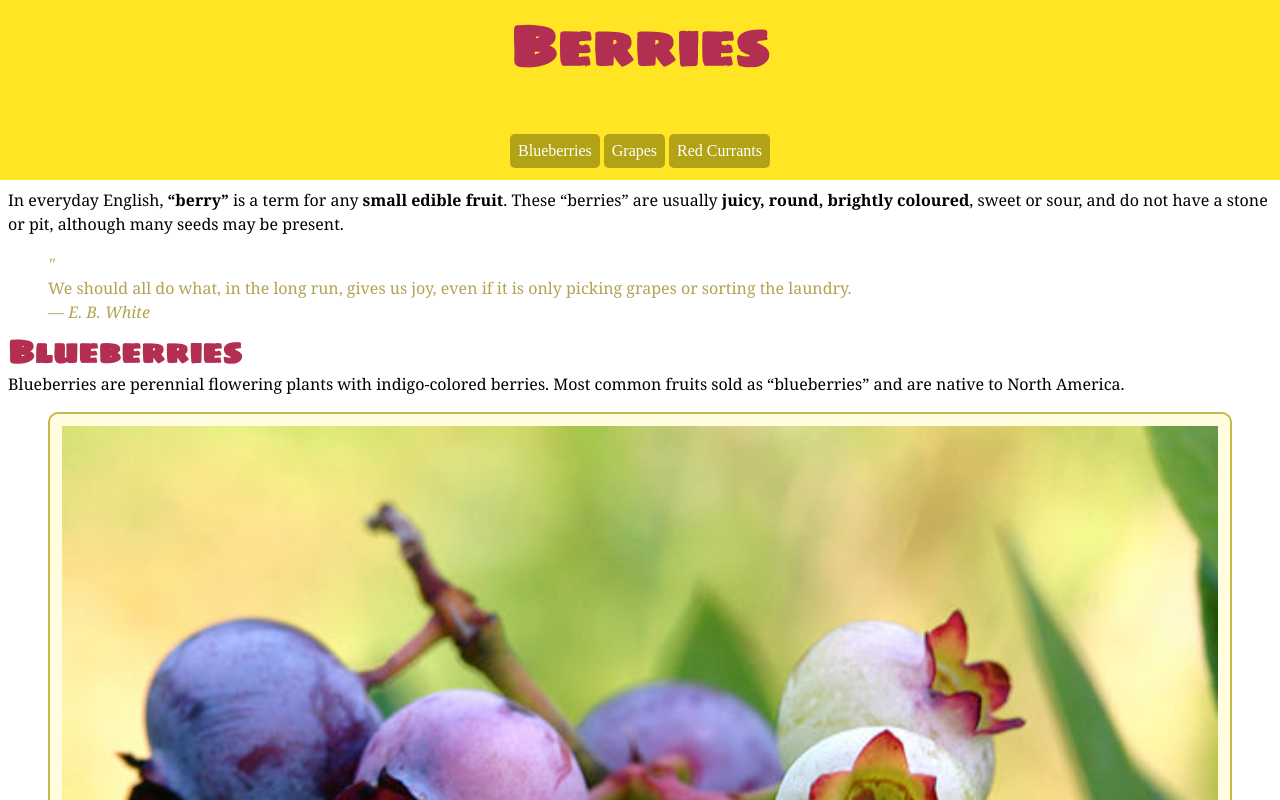
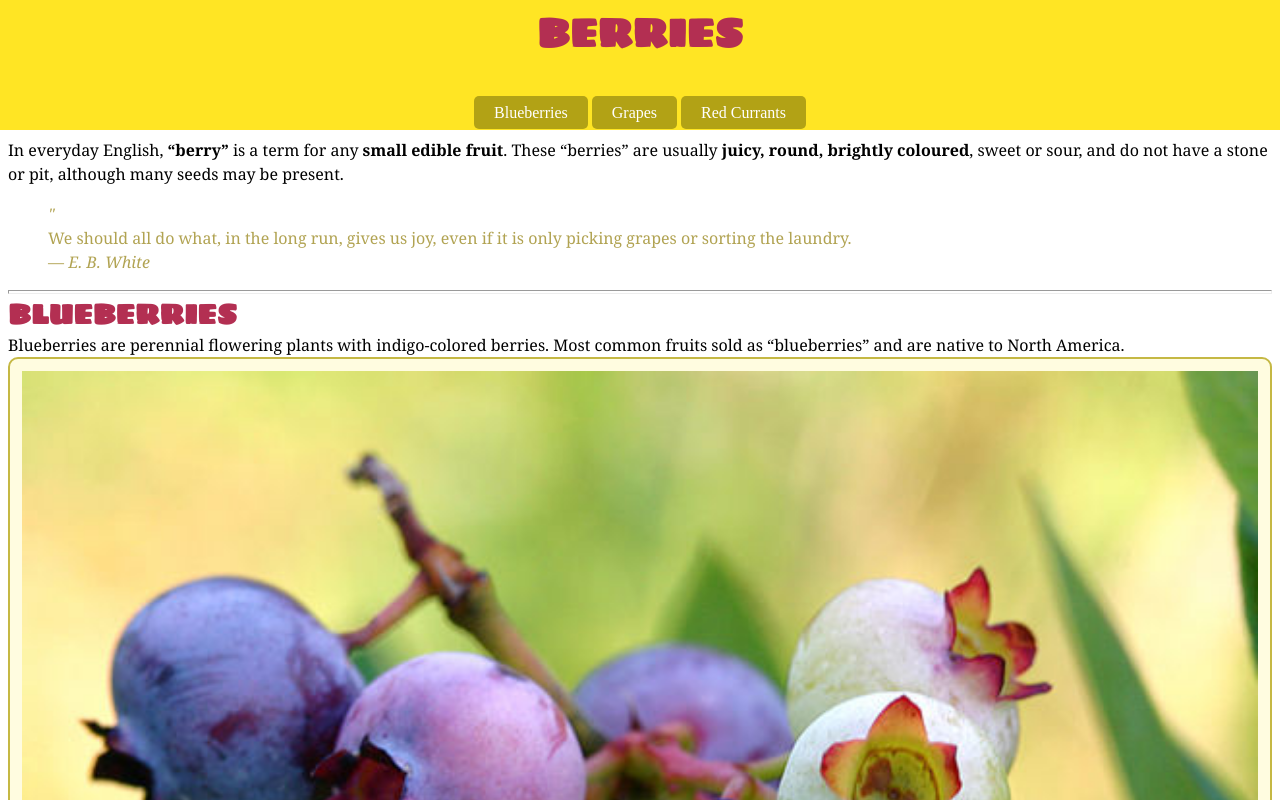
Before and after one commit to SarahDowling/project-1, a plain HTML site: page index.html in a window 1280 px wide. Shown: the top 800 px of the page. Drawn offline with Linux system fonts and the light colour scheme.

Commit message:
Resized titles, fixed hover box in nag, added rule

```diff
--- a/css/main.css
+++ b/css/main.css
@@ -17,20 +17,21 @@ h1, h2, h3{
 	color: #b32f52;
 	font-family: 'Sigmar One', cursive;
 	margin:0 0 0.25em 0;
+	text-transform: uppercase;
 }
 
 h1{
 	text-align: center;
 	margin-bottom: 0.75em;
-	font-size: 3.5rem;
+	font-size: 2.5rem;
 }
 
 h2{
-	font-size: 2rem;
+	font-size: 1.75rem;
 }
 
 h3{
-	font-size: 1.25rem;
+	font-size: 1rem;
 }
 
 nav{
@@ -38,7 +39,7 @@ nav{
 }
 
 nav li{
-	display: inline-block;
+	display: inline;
 	background-color: #b2a215;
 	padding: 0.5em;
 	border-radius: 5px;
@@ -46,15 +47,14 @@ nav li{
 }
 
 nav li a{
+	display: inline-block;
 	color: white;
 	text-decoration: none;
-	display: inline-block;
-	border-radius: 5px;
+	padding: 0.5em 0.75em;
 }
 
-nav a:hover{
+nav li:hover{
 	background-color:#b32f52;
-	display: inline-block;
 }
 
 
@@ -79,6 +79,7 @@ figure{
 	padding: 0.75em;
 	border: 2px solid #c5b844;
 	text-align: center;
+	margin: 0;
 }
 
 img{
@@ -95,3 +96,8 @@ aside{
 p{
 	margin:0;
 }
+
+hr{
+	color: #ffe524;
+	height: 0.1em;
+}
--- a/index.html
+++ b/index.html
@@ -28,10 +28,10 @@
 			<footer> —<cite> E. B. White</cite></footer>
 		</blockquote>
 
+		<hr>
+
 		<h2 id="blueberries"> Blueberries</h2>
 		<p>Blueberries are perennial flowering plants with indigo-colored berries. Most common fruits sold as “blueberries” and are native to North America.</p>
-
-
 
 		<figure>
 			<img src="img/blueberries.jpg" alt="Many blueberries in different stages of ripeness by colour">
```
